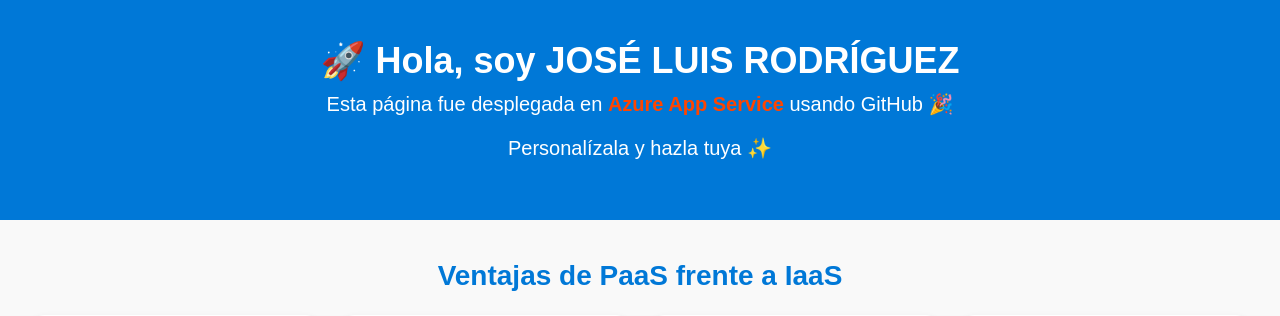
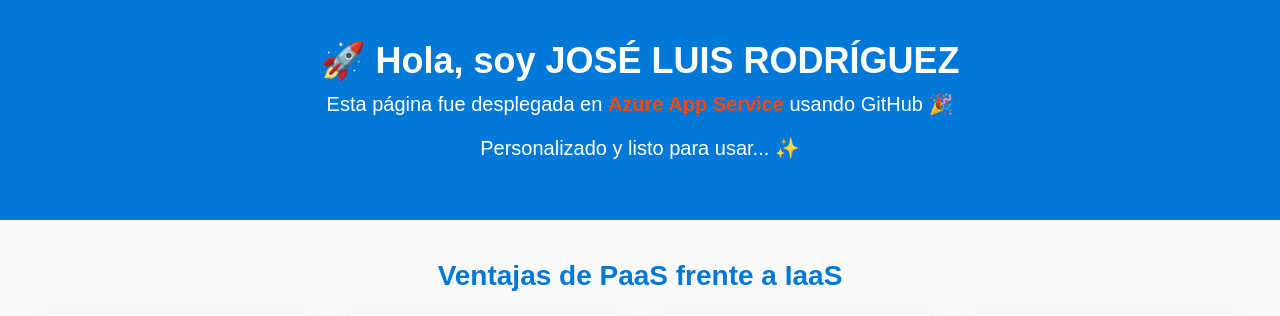
Before and after one commit to jlrodriguez0906/webapp_students, a Flask app: page / in a window 1280 px wide. Shown: the top 316 px of the page. Run offline with Flask 3, Linux system fonts and the light colour scheme.

Commit message:
[UPDATE] Actualización de la página

```diff
--- a/templates/index.html
+++ b/templates/index.html
@@ -76,7 +76,7 @@
   <header>
     <h1>🚀 Hola, soy JOSÉ LUIS RODRÍGUEZ</h1>
     <p>Esta página fue desplegada en <span style="font-weight:bold; color:#ff4500;">Azure App Service</span> usando GitHub 🎉</p>
-    <p>Personalízala y hazla tuya ✨</p>
+    <p>Personalizado y listo para usar... ✨</p>
   </header>
 
   <!-- Título de la sección de cards -->
```
